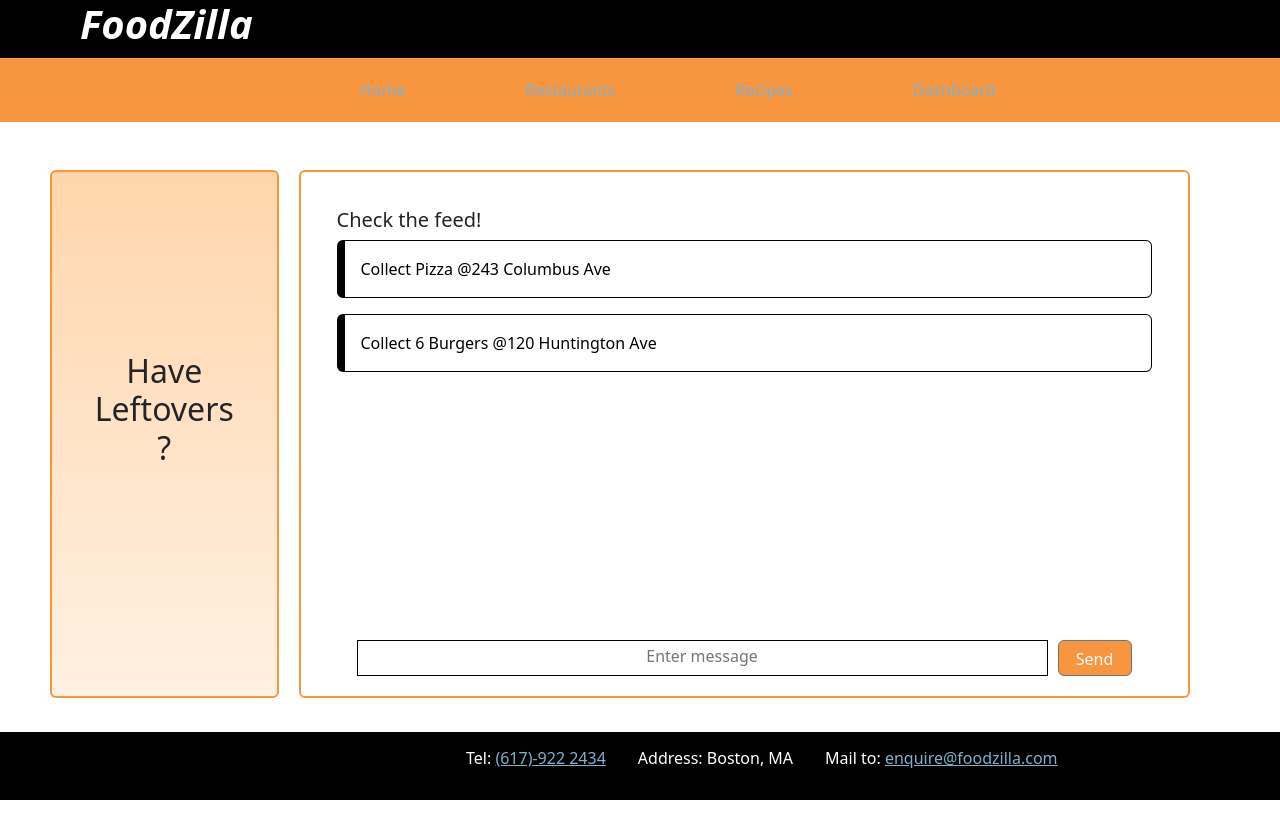
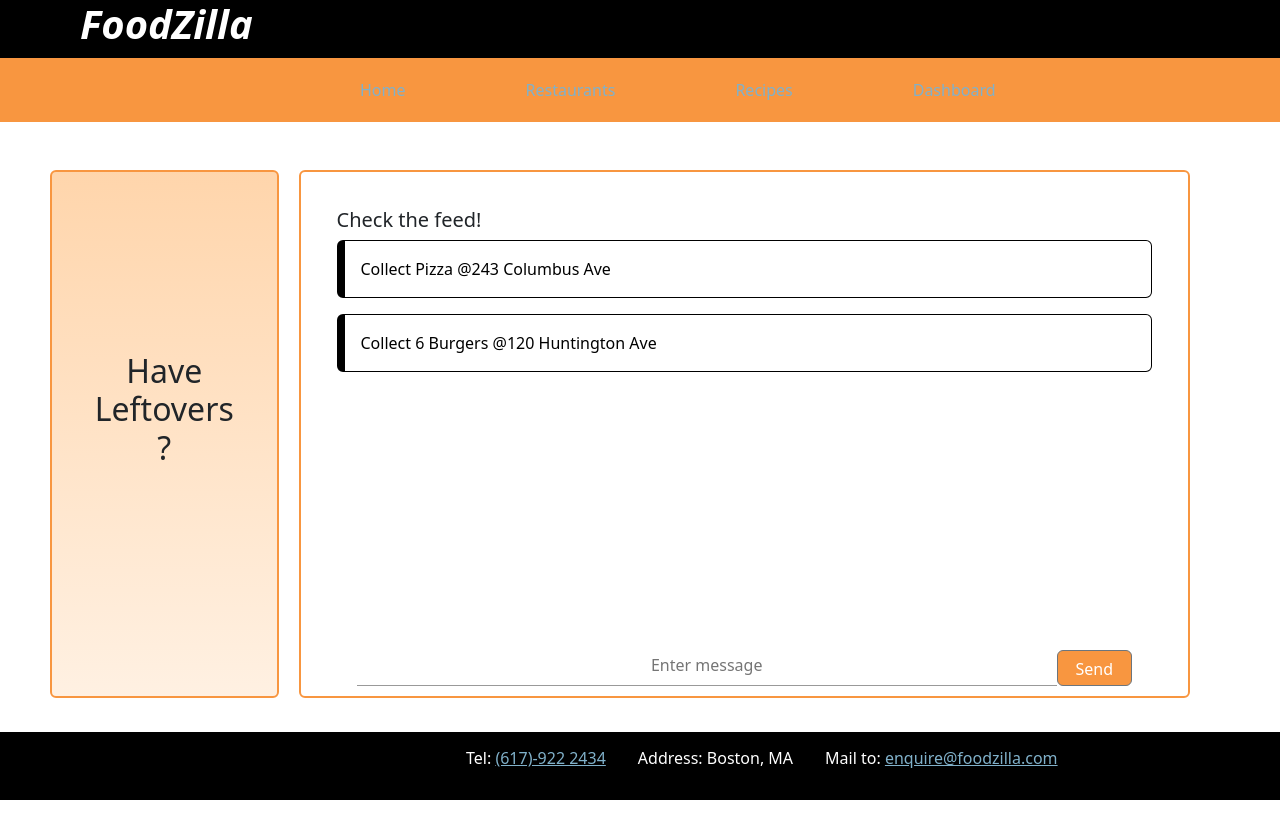
Before and after one commit to kkruthika6/foodzilla, a React (Create React App) app in the folder foodzilla-app/: page /dashboard in a window 1280 px wide. Built offline with nearby package versions, Linux system fonts and the light colour scheme.

Commit message:
CSS changed

```diff
--- a/foodzilla-app/src/pages/Dashboard/Dashboard.css
+++ b/foodzilla-app/src/pages/Dashboard/Dashboard.css
@@ -11,7 +11,7 @@ header, footer{
 }
 
 .feed{
-    height: 380px;
+    height: 390px;
     overflow: scroll;
 }
 
@@ -25,7 +25,7 @@ header, footer{
     background: linear-gradient(to bottom, #ffcc99 -34%, #ffffff 153%);
 }
 
-input{
+.ft{
     border: 1px solid black;
     margin-right: 10px;
 }
--- a/foodzilla-app/src/pages/Login/OwnerLogin.js
+++ b/foodzilla-app/src/pages/Login/OwnerLogin.js
@@ -118,6 +118,7 @@ const OwnerLogin = () => {
                     <span>Email</span>
                     <input type="email" id="loginEmail" />
                 </label>
+                <br />
                 <label>
                     <span>Password</span>
                     <input type="password" id="loginPw" />
--- a/foodzilla-app/src/pages/Login/UserLogin.js
+++ b/foodzilla-app/src/pages/Login/UserLogin.js
@@ -118,6 +118,7 @@ const UserLogin = () => {
                     <span>Email</span>
                     <input type="email" id="loginEmail" />
                 </label>
+                <br />
                 <label>
                     <span>Password</span>
                     <input type="password" id="loginPw" />
```
